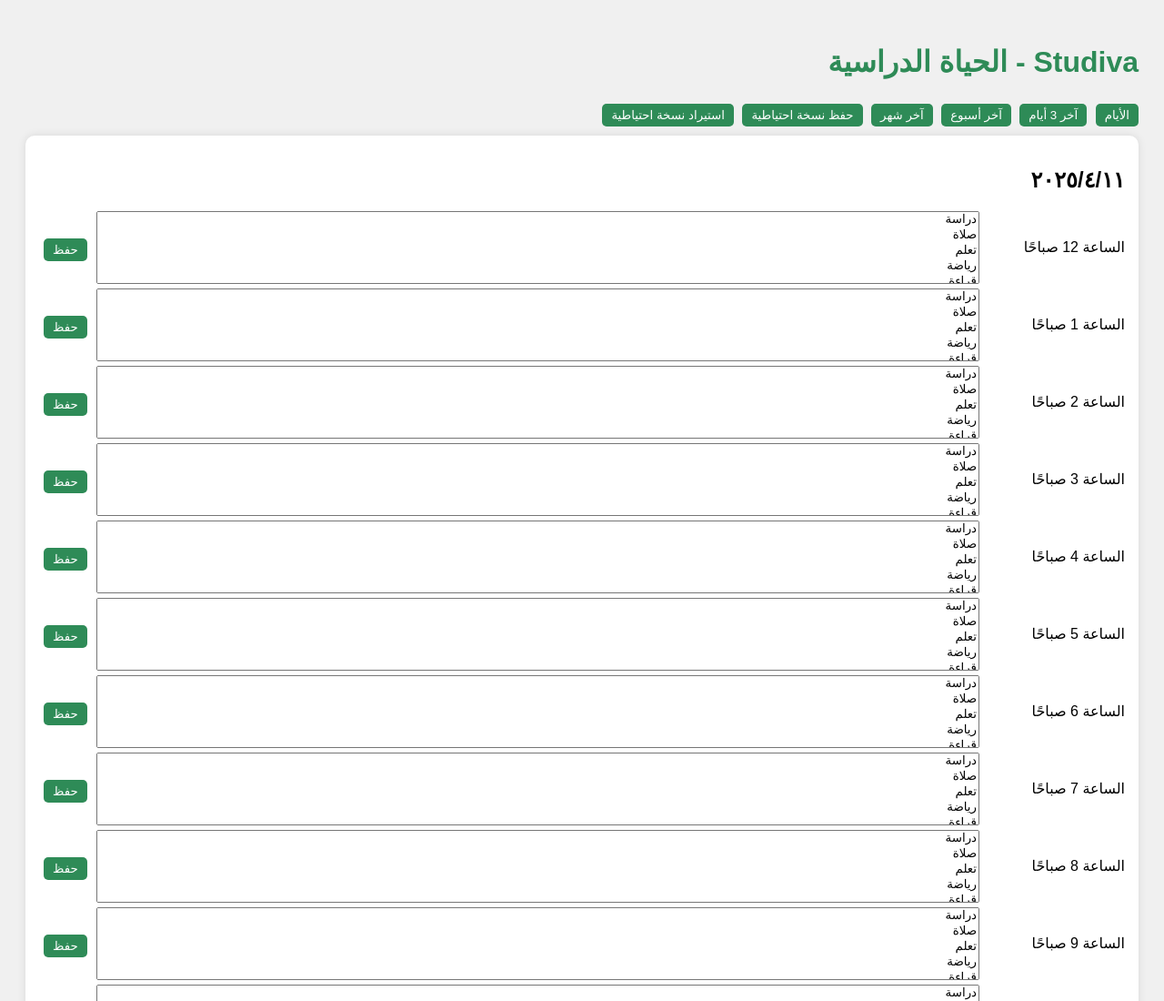
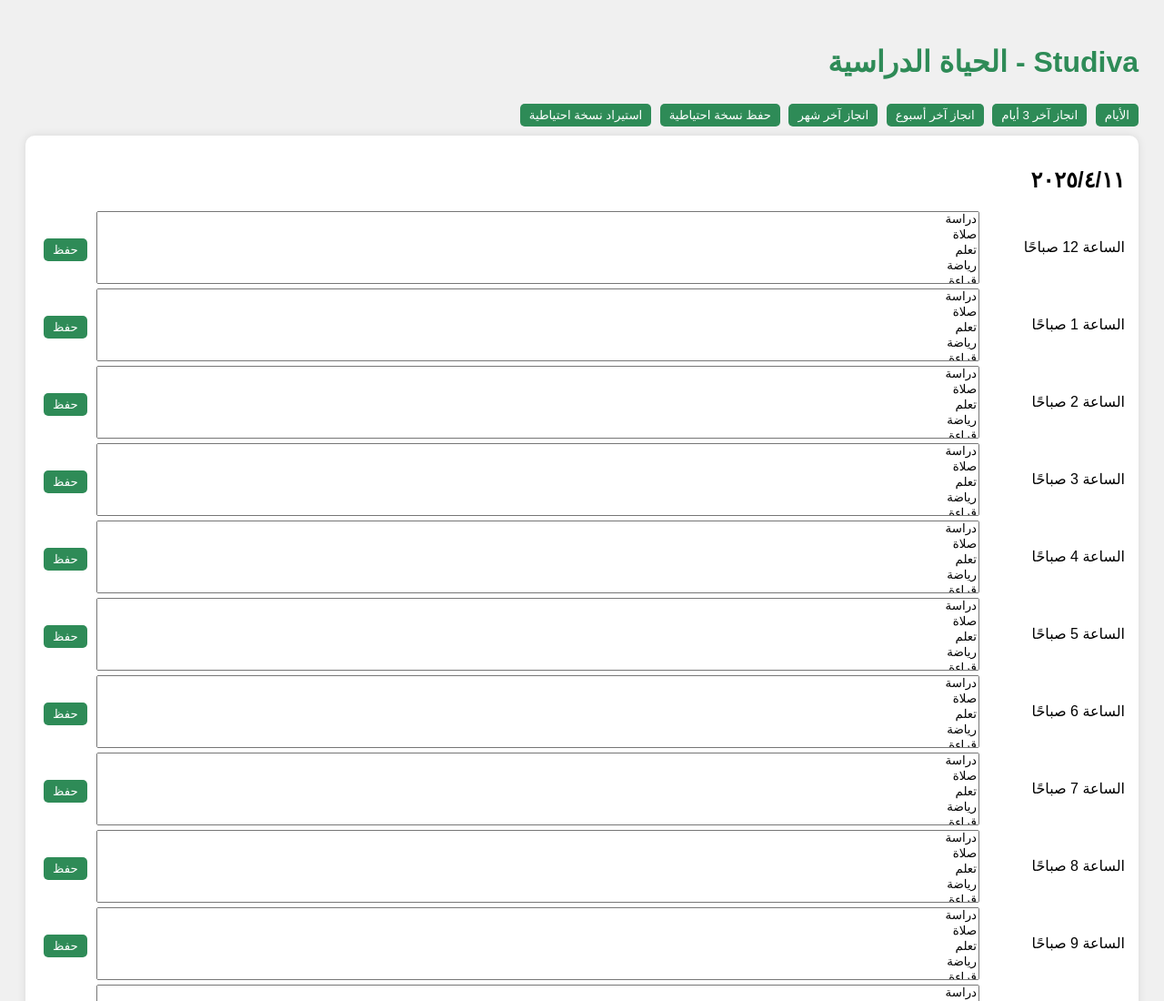
Before and after one commit to fgghff/Player-1, a plain HTML site: page index.html in a window 1280 px wide. Shown: the top 1100 px of the page at 91% size. Drawn offline with Linux system fonts and the light colour scheme.

Commit message:
Update index.html

```diff
--- a/index.html
+++ b/index.html
@@ -67,9 +67,9 @@
   <h1>Studiva - الحياة الدراسية</h1>
   <div class="filter-buttons">
     <button onclick="showDayPicker()">الأيام</button>
-    <button onclick="showStats(3)">آخر 3 أيام</button>
-    <button onclick="showStats(7)">آخر أسبوع</button>
-    <button onclick="showStats(30)">آخر شهر</button>
+    <button onclick="showStats(3)">انجاز آخر 3 أيام </button>
+    <button onclick="showStats(7)"> انجاز آخر أسبوع</button>
+    <button onclick="showStats(30)">انجاز آخر شهر</button>
     <button onclick="exportData()">حفظ نسخة احتياطية</button>
     <button onclick="importData()">استيراد نسخة احتياطية</button>
   </div>
```
